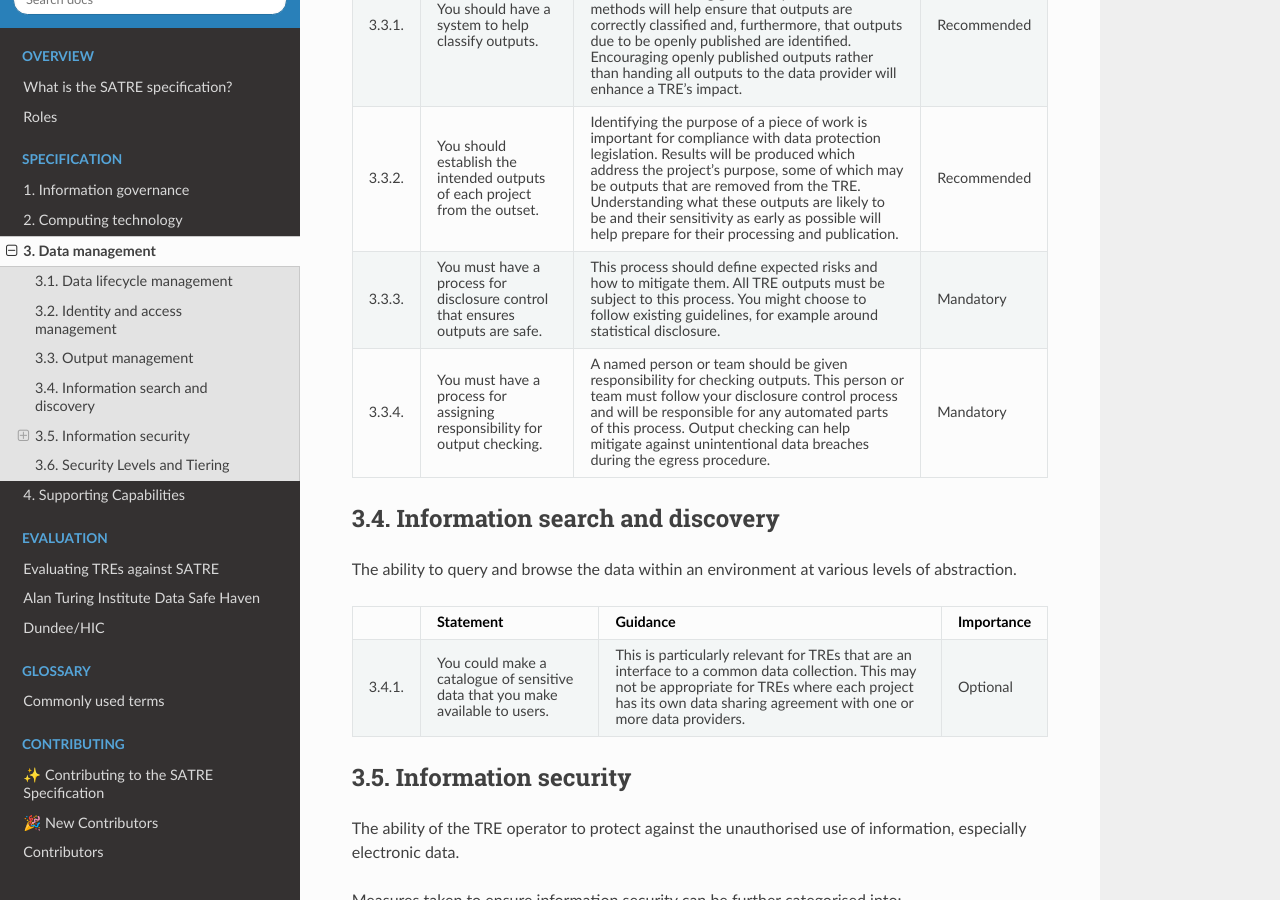
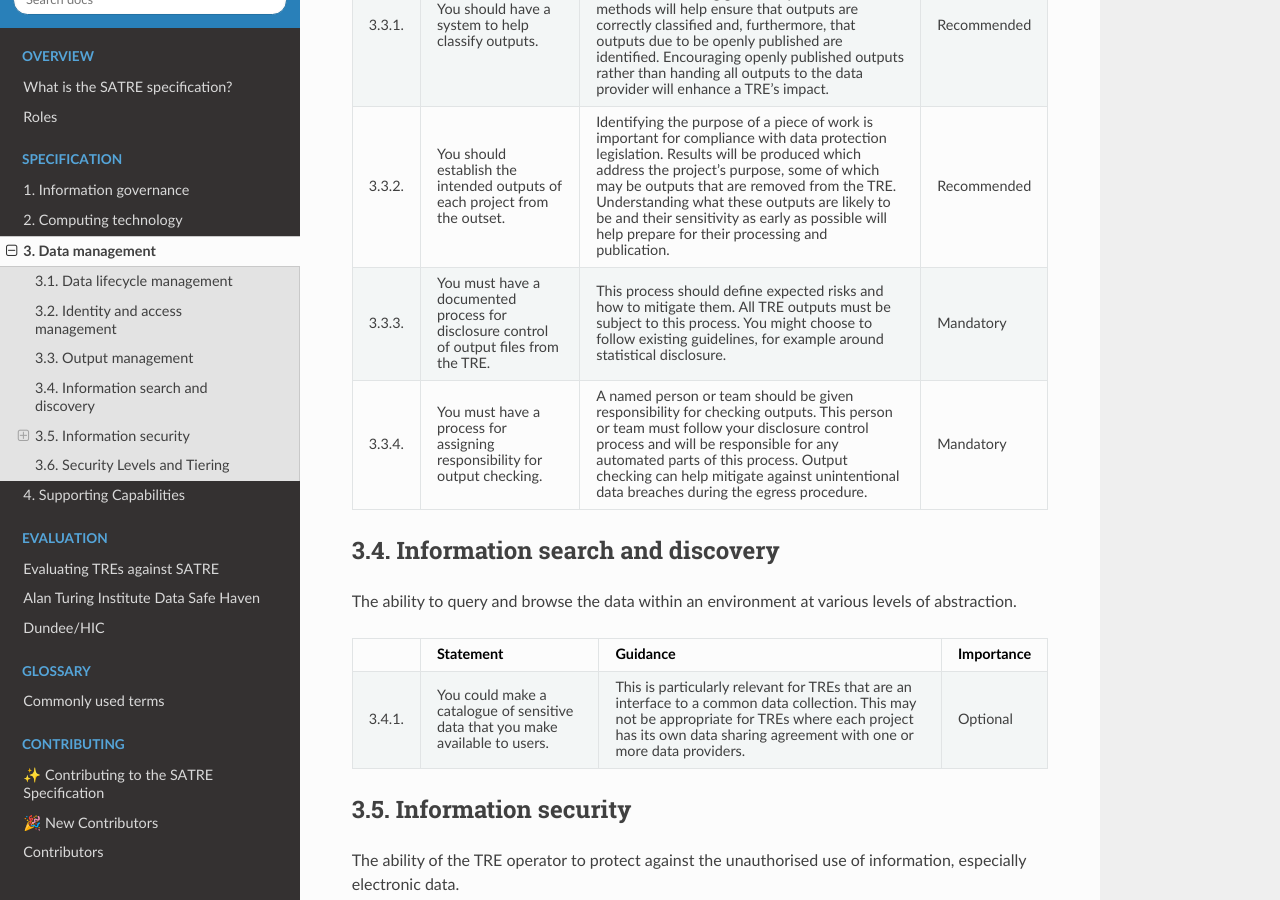
Before and after one commit to sa-tre/satre-specification, a Sphinx documentation site: the page built from docs/source/pillars/data_management.md, in a window 1280 px wide and 900 px high, scrolled down 3126 px. Built offline with Sphinx 7.4.7 and the Read the Docs theme 2.0.0, drawn with Linux system fonts in a browser that asks for light colours.

Commit message:
talk about "output files"

```diff
--- a/docs/source/pillars/data_management.md
+++ b/docs/source/pillars/data_management.md
@@ -150,7 +150,7 @@ The ability of the TRE operator to ensure outputs are safely published and share
     Understanding what these outputs are likely to be and their sensitivity as early as possible will help prepare for their processing and publication.
   - Recommended
 * - 3.3.3.
-  - You must have a process for disclosure control that ensures outputs are safe.
+  - You must have a documented process for disclosure control of output files from the TRE.
   - This process should define expected risks and how to mitigate them.
     All TRE outputs must be subject to this process.
     You might choose to follow existing guidelines, for example around statistical disclosure.
```
